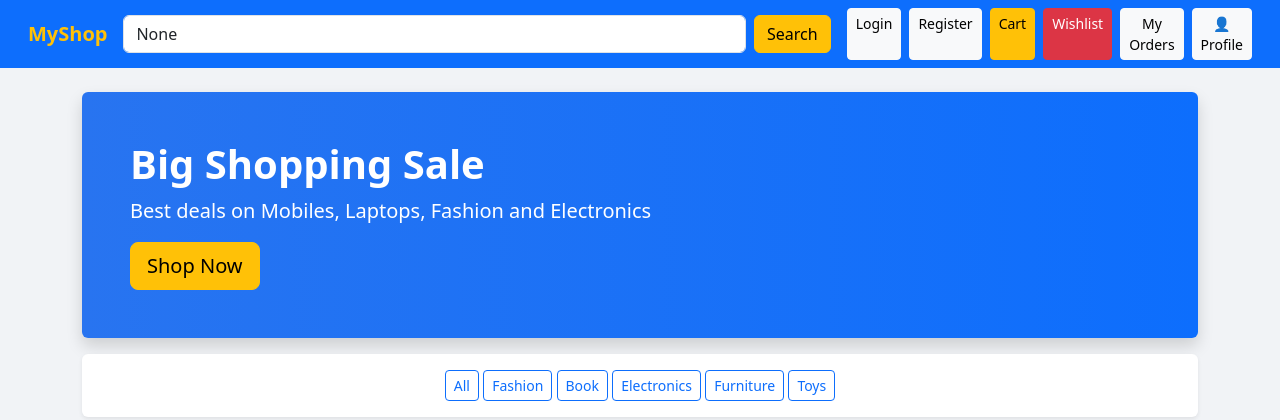
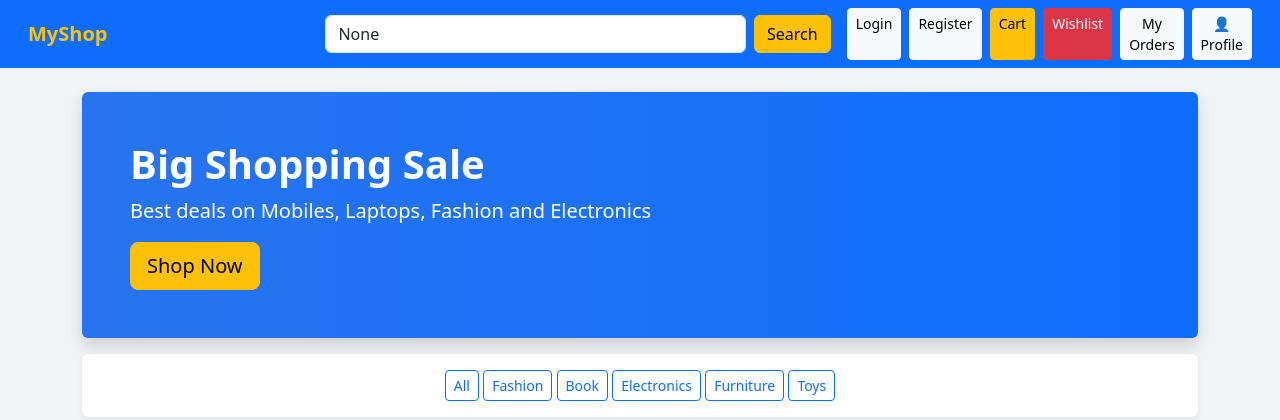
Before and after one commit to anjali1310-ux/ecommerce_project, a Django app: page / in a window 1280 px wide. Shown: the top 420 px of the page. Run offline with Django 5.2, Linux system fonts and the light colour scheme; data comes from the database, SQL or seed files in the repository.

Commit message:
Restore laptop navbar

```diff
--- a/shop/templates/home.html
+++ b/shop/templates/home.html
@@ -7,6 +7,9 @@
     <meta name="viewport" content="width=device-width, initial-scale=1.0">
 
     <link href="https://cdn.jsdelivr.net/npm/bootstrap@5.3.3/dist/css/bootstrap.min.css" rel="stylesheet">
+
+
+
 </head>
 
 <script src="https://cdn.jsdelivr.net/npm/bootstrap@5.3.3/dist/js/bootstrap.bundle.min.js"></script>
@@ -26,10 +29,9 @@
 
             <div class="collapse navbar-collapse mt-2 mt-lg-0" id="navbarMenu">
 
-                <form class="d-flex mx-lg-auto my-2 my-lg-0 w-100 w-lg-50" method="GET">
-                    <input class="form-control me-2" type="text" name="q" placeholder="Search products"
-                        value="{{ query }}">
-                    <button class="btn btn-warning" type="submit">Search</button>
+                <form class="d-flex mx-auto w-50" method="GET"></form>
+                <input class="form-control me-2" type="text" name="q" placeholder="Search products" value="{{ query }}">
+                <button class="btn btn-warning" type="submit">Search</button>
                 </form>
 
                 <div class="d-flex flex-column flex-lg-row gap-2 ms-lg-3">
```
